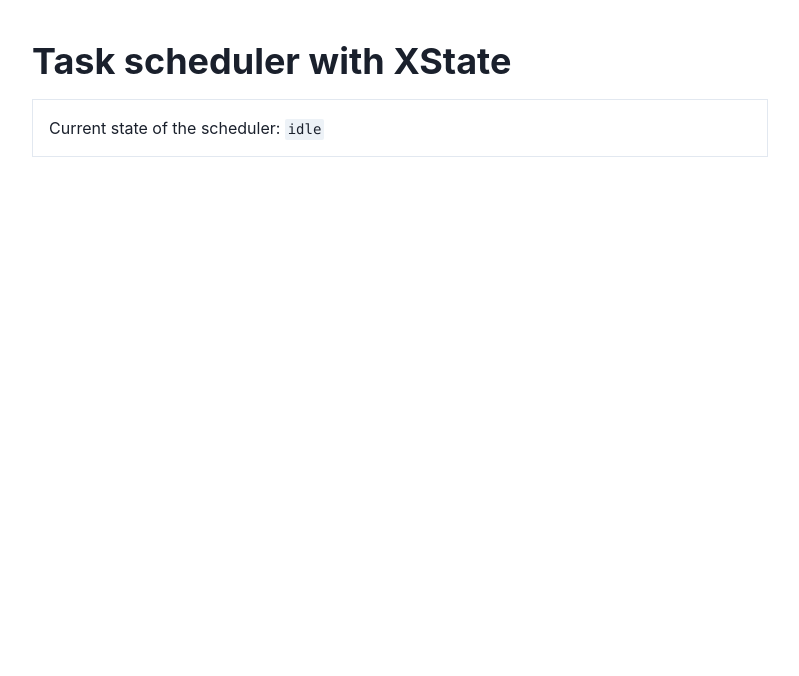
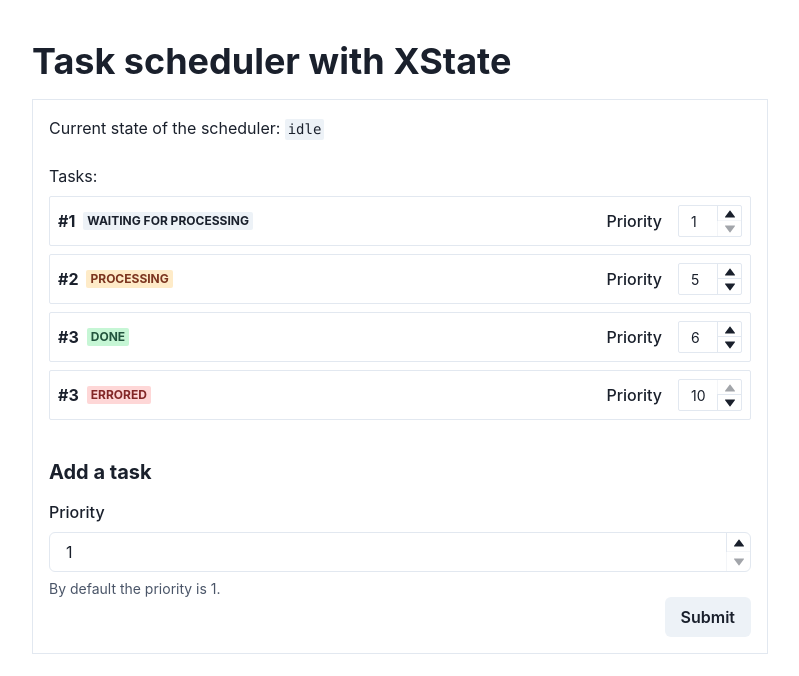
Before and after one commit to Devessier/xstate-task-queue, a Next.js app: page / in a window 1280 px wide. Shown: the top 676 px of the page, without its empty margins (240-1039 px from the left). Built offline with nearby package versions, Linux system fonts and the light colour scheme.

Commit message:
feat: create base ui

```diff
--- a/pages/index.tsx
+++ b/pages/index.tsx
@@ -1,7 +1,42 @@
-import { Heading, Box, Container, Text, Code, VStack } from "@chakra-ui/react";
+import {
+  Heading,
+  Box,
+  Container,
+  Text,
+  Code,
+  VStack,
+  SimpleGrid,
+  Badge,
+  HStack,
+  ThemeTypings,
+  FormControl,
+  FormLabel,
+  FormHelperText,
+  NumberInput,
+  NumberInputField,
+  NumberInputStepper,
+  NumberIncrementStepper,
+  NumberDecrementStepper,
+  Flex,
+  Button,
+  Spacer,
+} from "@chakra-ui/react";
 import Head from "next/head";
 
+type TaskStatus = "waiting for processing" | "processing" | "done" | "errored";
+
 export default function Home() {
+  const tasks: {
+    id: number;
+    status: TaskStatus;
+    priority: number;
+  }[] = [
+    { id: 1, status: "waiting for processing", priority: 1 },
+    { id: 2, status: "processing", priority: 5 },
+    { id: 3, status: "done", priority: 6 },
+    { id: 3, status: "errored", priority: 10 },
+  ];
+
   return (
     <>
       <Head>
@@ -13,13 +48,100 @@
       <main>
         <Box py="10">
           <Container maxW="3xl">
-              <Heading>Task scheduler with XState</Heading>
+            <Heading as="h1">Task scheduler with XState</Heading>
 
-              <Box borderWidth={1} p="4" mt="4">
+            <Box borderWidth={1} p="4" mt="4">
+              <Box>
                 <Text>
                   Current state of the scheduler: <Code>idle</Code>
                 </Text>
+
+                <Text mt="6">Tasks:</Text>
+
+                <VStack mt="2" spacing="2" alignItems="stretch">
+                  {tasks.map(({ id, status, priority }) => {
+                    const badgeColors: Record<
+                      TaskStatus,
+                      ThemeTypings["colorSchemes"]
+                    > = {
+                      "waiting for processing": "gray",
+                      processing: "orange",
+                      done: "green",
+                      errored: "red",
+                    };
+
+                    return (
+                      <HStack
+                        key={id}
+                        spacing="2"
+                        borderWidth={1}
+                        borderRadius="sm"
+                        p="2"
+                      >
+                        <Text fontWeight="bold">#{id}</Text>
+
+                        <Badge colorScheme={badgeColors[status]}>
+                          {status}
+                        </Badge>
+
+                        <Spacer />
+
+                        <FormControl w="auto">
+                          <HStack spacing="4">
+                            <FormLabel m={0}>Priority</FormLabel>
+
+                            <NumberInput
+                              size="sm"
+                              maxW={16}
+                              value={priority}
+                              min={1}
+                              max={10}
+                            >
+                              <NumberInputField />
+                              <NumberInputStepper>
+                                <NumberIncrementStepper />
+                                <NumberDecrementStepper />
+                              </NumberInputStepper>
+                            </NumberInput>
+                          </HStack>
+                        </FormControl>
+                      </HStack>
+                    );
+                  })}
+                </VStack>
               </Box>
+
+              <Box mt="10">
+                <form>
+                  <Heading size="md">Add a task</Heading>
+
+                  <FormControl mt="4">
+                    <FormLabel>Priority</FormLabel>
+
+                    <NumberInput
+                      name="priority"
+                      defaultValue={1}
+                      min={1}
+                      max={10}
+                    >
+                      <NumberInputField />
+                      <NumberInputStepper>
+                        <NumberIncrementStepper />
+                        <NumberDecrementStepper />
+                      </NumberInputStepper>
+                    </NumberInput>
+
+                    <FormHelperText>
+                      By default the priority is 1.
+                    </FormHelperText>
+                  </FormControl>
+
+                  <Flex justifyContent="end">
+                    <Button type="submit">Submit</Button>
+                  </Flex>
+                </form>
+              </Box>
+            </Box>
           </Container>
         </Box>
       </main>
```
